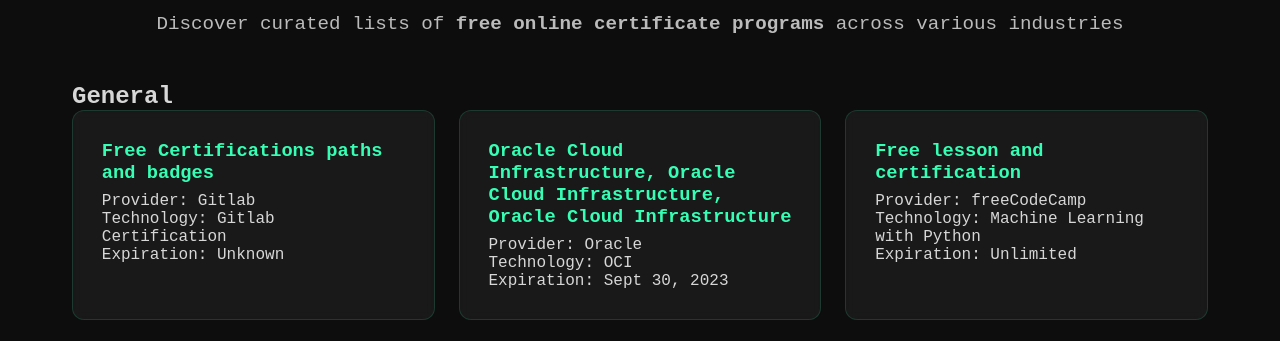
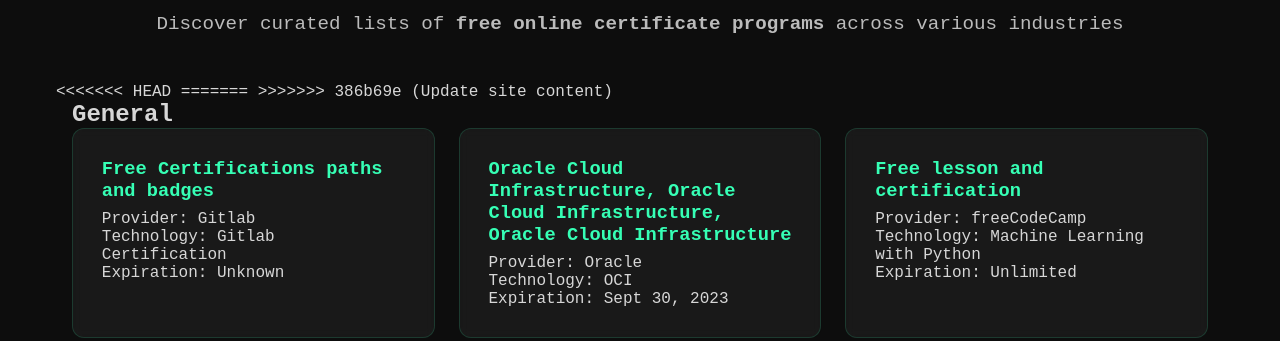
Before and after one commit to vanille-education/vanille-education.github.io, a plain HTML site: page index.html in a window 1280 px wide. Shown: the part 409-750 px from the top of the page. Drawn offline with Linux system fonts and the light colour scheme.

Commit message:
Update site content

```diff
--- a/index.html
+++ b/index.html
@@ -189,6 +189,10 @@ footer {
     <p data-astro-cid-j7pv25f6>Discover curated lists of <strong data-astro-cid-j7pv25f6>free online certificate programs</strong> across various industries</p>
   </div>
 
+<<<<<<< HEAD
+=======
+
+>>>>>>> 386b69e (Update site content)
   <section class="categories" data-astro-cid-j7pv25f6>
     <div class="category" data-astro-cid-j7pv25f6>
         <h2 data-astro-cid-j7pv25f6>General</h2>
```
